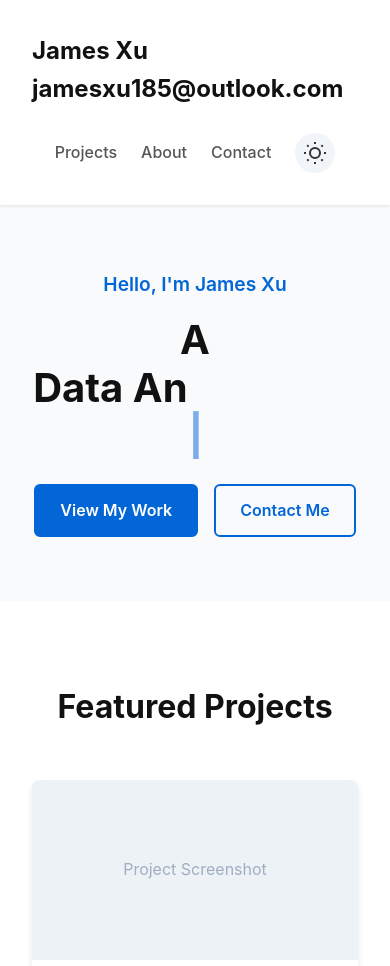
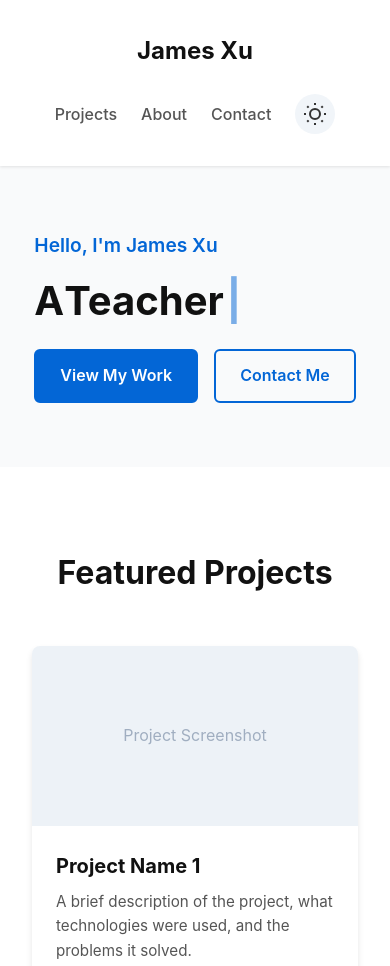
Before and after one commit to JamesXuper/Personal-Website, a plain HTML site: page index.html in a window 390 px wide. Shown: the top 966 px of the page. Drawn offline with Linux system fonts and the light colour scheme.

Commit message:
changes to css

```diff
--- a/index.html
+++ b/index.html
@@ -11,7 +11,7 @@
     <header>
         <div class="container">
             <nav>
-                <div class="logo">James Xu jamesxu185@outlook.com</div>
+                <div class="logo">James Xu</div>
                 <div class="nav-links">
                     <a href="#projects">Projects</a>
                     <a href="#about">About</a>
--- a/script.js
+++ b/script.js
@@ -35,7 +35,6 @@ function setupTypingAnimation() {
 
     // Find the longest title to set consistent width
     const titles = [
-        'James Xu',
         'Data Analyst',
         'Teacher',
         'Lifelong student'
--- a/styles.css
+++ b/styles.css
@@ -196,8 +196,8 @@ h1 {
     margin-bottom: 1.5rem;
     color: var(--text-color-headings);
     position: relative;
-    min-height: 4.2rem; /* Prevent vertical layout shift */
-    width: 100%; /* Full width container */
+    display: inline-flex;
+    align-items: center;
 }
 
 h1::after {
@@ -213,11 +213,9 @@ h1::after {
     50% { opacity: 0; }
 }
 
-/* Container for the typing text to prevent horizontal shifts */
 #typing-text {
     display: inline-block;
-    min-width: 12ch; /* Adjust based on your longest title */
-    text-align: left;
+    white-space: nowrap; /* Keep text on one line */
 }
 
 .hero-description {
@@ -490,6 +488,14 @@ footer {
 @media (max-width: 600px) {
     h1 {
         font-size: 2.5rem;
+        display: inline-flex;
+        flex-wrap: wrap;
+    }
+
+    .hero-content {
+        display: flex;
+        flex-direction: column;
+        align-items: flex-start;
     }
 
     .nav-links {
```
